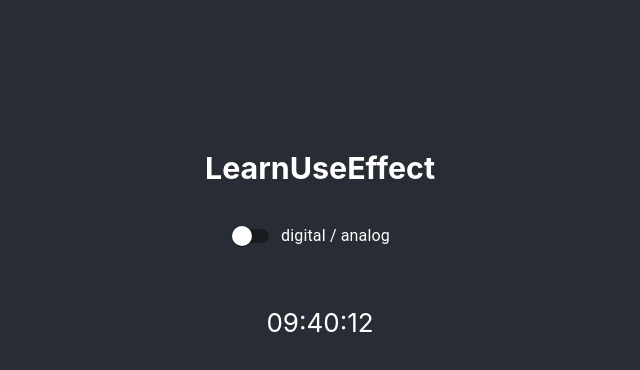
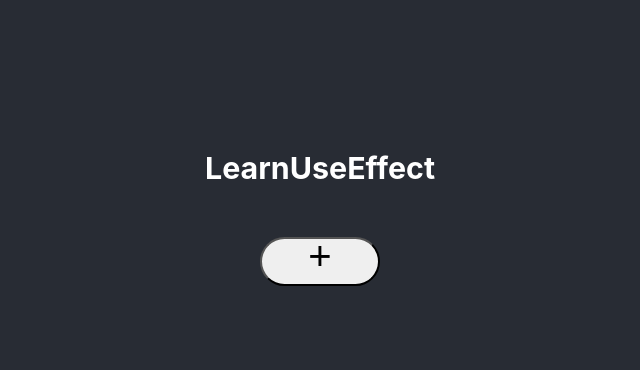
Before and after one commit to mabar84/testing-and-training, a React (Create React App) app: page / in a window 1280 px wide. Shown: the top 370 px of the page, without its empty margins (320-960 px from the left). Built offline with nearby package versions, Linux system fonts and the light colour scheme.

Commit message:
kabzda25 useEffect cleanup is done

```diff
--- a/src/App.tsx
+++ b/src/App.tsx
@@ -1,8 +1,6 @@
 import React from 'react';
 import './App.css';
-import {LearnUseState} from "./learn/LearnUseState";
-import {LearnUseEffectSetTimeoutSetInterval} from "./learn/LearnUseEffectSetTimeoutSetInterval";
-import {Clock} from "./learn/Clock";
+import {ResetUseEffect} from "./learn/ResetUseEffect";
 
 function App() {
     console.log('App')
@@ -10,7 +8,7 @@ function App() {
     return (
         <div className="App">
             <header className="App-header">
-                <Clock/>
+                <ResetUseEffect/>
             </header>
         </div>
     );
--- /dev/null
+++ b/src/learn/ResetUseEffect.tsx
@@ -0,0 +1,32 @@
+import React, {useEffect, useState} from "react";
+
+export const ResetUseEffect = () => {
+    const [counter, setCounter] = useState(1)
+    const [text, setText] = useState('')
+    console.log('Component rendered with ' + counter)
+
+    useEffect(() => {
+        const keypressHandler = (e: KeyboardEvent) => {
+            console.log(e.key)
+            setText(text + e.key)
+            // setText((state) => state + e.key)
+        }
+
+        console.log('Effect occurred with ' + counter)
+        window.addEventListener('keypress', keypressHandler)
+
+        return () => {
+            console.log('Reset effect with ' + counter)
+            window.removeEventListener('keypress', keypressHandler)
+        }
+    }, [text])
+    console.log(text)
+
+    return <>
+        <h3>LearnUseEffect</h3>
+        {text}
+        <button onClick={() => setCounter(counter + 1)}>
+            <span style={{display: 'block', marginTop: '-10px', fontSize: '40px'}}>+</span>
+        </button>
+    </>
+}
```
